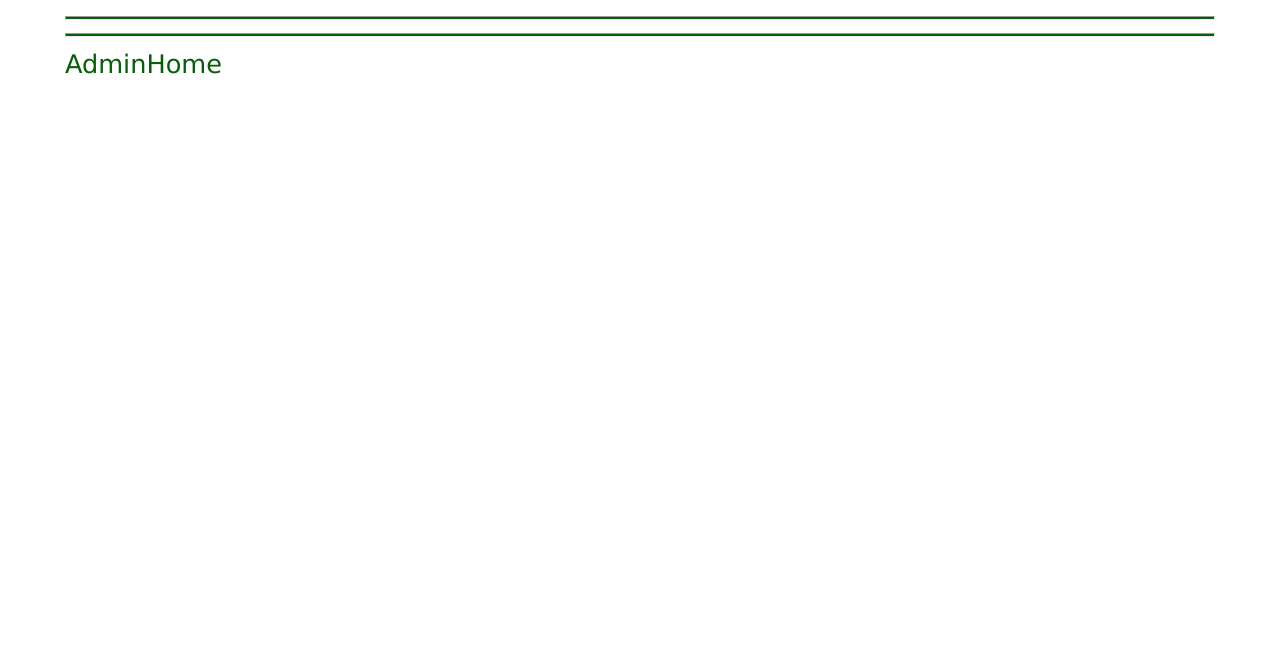
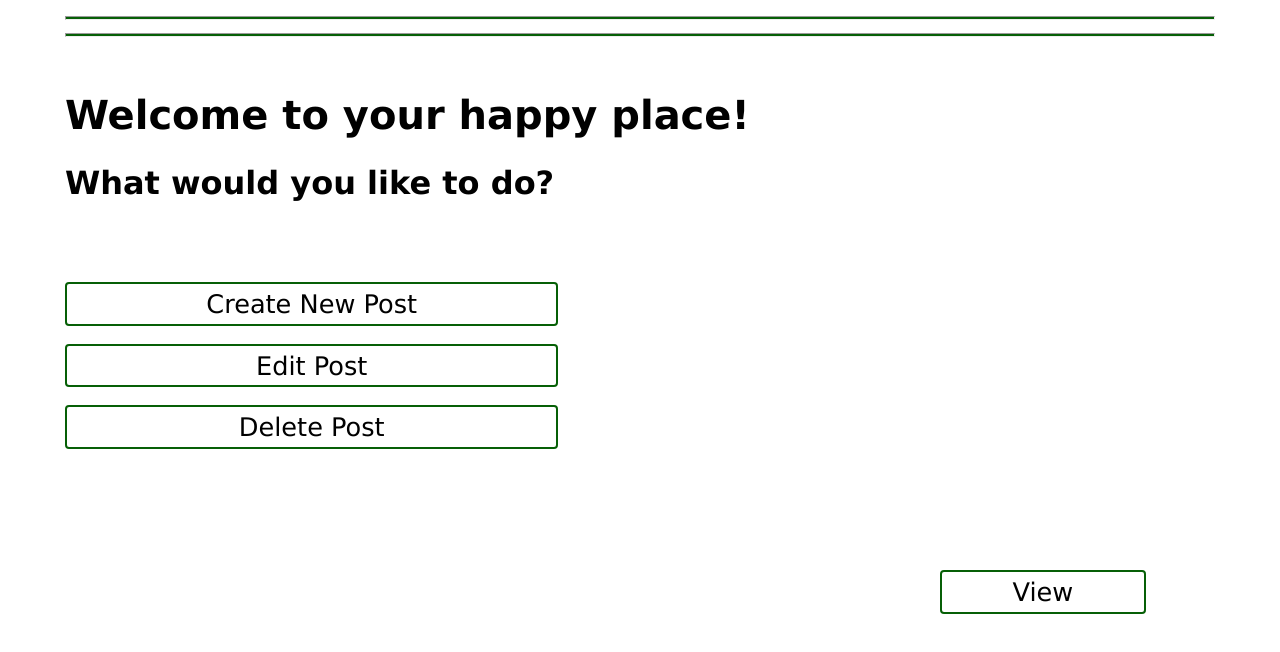
Before and after one commit to twalt007/dappled_blog, a React app in the folder client/: page / in a window 1280 px wide. Shown: the part 144-796 px from the top of the page. Built offline with nearby package versions, Linux system fonts and the light colour scheme.

Commit message:
created admin home elements and css; got basic button re-route functionality to work

```diff
--- a/client/src/assets/css/app.scss
+++ b/client/src/assets/css/app.scss
@@ -1,6 +1,6 @@
 @font-face {
-    font-family: Verdana, Geneva, Tahoma, sans-serif;
-    src: local('Verdana'), local('Geneva'), local('Tahoma'), local('sans-serif');
+    font-family: Arial, Helvetica, sans-serif;
+    src: local('Arial'), local('Helvetica'), local('sans-serif');
 }
 
 $branding-color: #065f06;
@@ -14,6 +14,36 @@ body {
         margin: 3% 4.5%;
         background-color: white;
         font-size: 1.6rem;
-        color: $branding-color;
+        color: black;
+        .h1 {
+            font-size: 2.5rem;
+        }
+        .h2{
+            font-size: 2rem
+        }
+        .fat-border{
+            border-style: solid;
+            border-width: 2px;
+            border-color: $branding-color;
+            border-radius: 4px;;
+        }
+        .large-button, .small-button{
+            display: inline-block;
+            padding: .3rem;
+            text-align: center;
+        }
+        .large-button{
+            width: 30rem;
+        }
+        .small-button{
+            width: 12rem;
+            position: absolute;
+        }
+        .right{
+            right: 10%;
+        }
+        .bottom{
+            bottom: 10%
+        }
     }
 }
--- a/client/src/components/admin/general/footer/index.js
+++ /dev/null
@@ -1,2 +0,0 @@
-import AdminFooter from './admin_footer';
-export default AdminFooter
--- a/client/src/components/admin/home/admin_home.js
+++ b/client/src/components/admin/home/admin_home.js
@@ -1,12 +1,36 @@
 import React from 'react';
 import AdminHeader from '../general/header'
+import './admin_home.scss'
 
 const AdminHome = props => {
+    function createNewPost(){
+        console.log('function syntax worked');
+        props.history.push(`/new`)
+    }
     return(
-        <div>
+        <div className = "admin-home-container">
             <AdminHeader />
-            AdminHome
+            <div className="home-text">
+                <h1 className="h1 text">Welcome to your happy place!</h1>
+                <h2 className="h2 text">What would you like to do?</h2>
+            </div>
+
+            <div className="function-buttons">
+                <div className = "button-container">
+                    <div className = "large-button fat-border button-text" onClick={createNewPost} >Create New Post</div>
+                </div>
+                <div className = "button-container">
+                    <div className = "large-button fat-border button-text">Edit Post</div>
+                </div>
+                <div className = "button-container">
+                    <div className = "large-button fat-border button-text">Delete Post</div>
+                </div>
+            </div>
+            <div className = "button-container">
+                <div className = "fat-border small-button right bottom button-text">View</div>
+            </div>
         </div>
+
     )
 }
 
--- /dev/null
+++ b/client/src/components/admin/home/admin_home.scss
@@ -0,0 +1,12 @@
+.admin-home-container{
+    height: 100vh;
+    .home-text{
+        margin: 55px 0px
+    }
+    .function-buttons{
+        margin: 80px 0px;
+    }
+    .button-container{
+        margin: 18px 0px;
+    }
+}
```
Also changed, not shown: client/src/components/admin/general/footer/admin_footer.js (deleted, +0 -9 lines).
